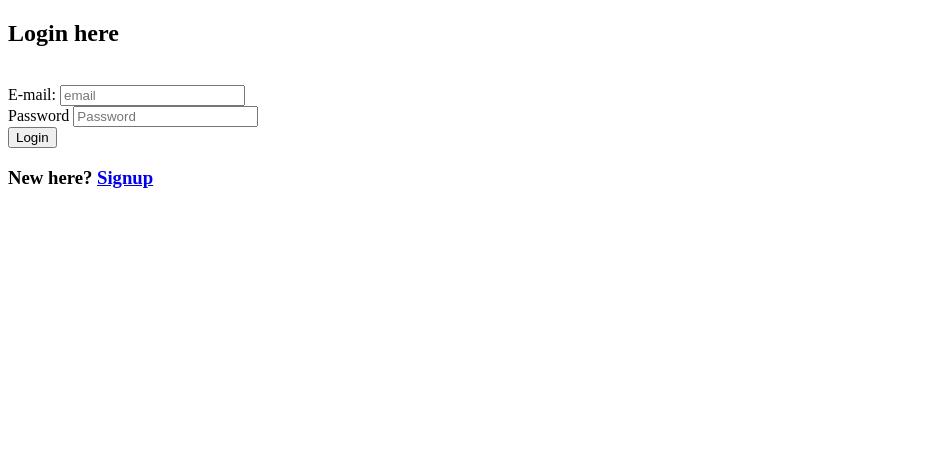
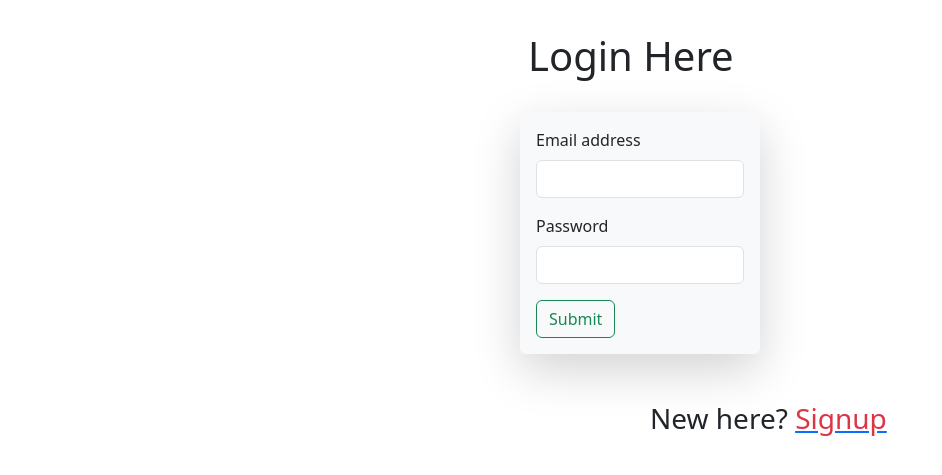
Before and after one commit to aplloshahriar/Storage-Management, a PHP site: page /login.php in a window 1280 px wide. Shown: the top 475 px of the page, without its empty margins (0-942 px from the left). Run offline with PHP 8.4, Linux system fonts and the light colour scheme; some libraries are stand-ins or nearby versions.

Commit message:
css added login and signup page

```diff
--- a/index.php
+++ b/index.php
@@ -22,7 +22,7 @@ if (!empty($user_name)) {
 
         </div>
 
-        <a class="btn btn-outline-primary" href="logout.php">Logout</a>
+        <a class="btn btn-outline-warning" href="logout.php">Logout</a>
 
 
 
--- a/login.php
+++ b/login.php
@@ -10,6 +10,7 @@ session_start();
     <meta charset="UTF-8">
     <meta name="viewport" content="width=device-width, initial-scale=1.0">
     <title>Login</title>
+    <link href="node_modules/bootstrap/dist/css/bootstrap.min.css" rel="stylesheet">
 
     <!-- get data from signup -->
     <?php
@@ -31,7 +32,7 @@ session_start();
             $user_firstName = $data['user_firstName'];
             $user_email = $data['user_email'];
             $_SESSION['name'] = $user_firstName;
-            $_SESSION['email'] =  $user_email;
+            $_SESSION['email'] = $user_email;
 
             header("location:index.php");
         } else {
@@ -40,13 +41,38 @@ session_start();
     }
     ?>
     <!-- form to input -->
-    <form  action="<?php echo $_SERVER['PHP_SELF']; ?>" method="POST">
-        <h2 > Login here</h2> <br>
-        E-mail: <input type="email" name="user_email" placeholder="email"><br>
-        Password <input type="password" name="user_password" placeholder="Password"><br>
-        <input type="submit" value="Login">
-        <h3>New here? <a href="sign-up.php"> Signup</a> </h3>
+
+    <!-- <form action="<?php echo $_SERVER['PHP_SELF']; ?>" method="POST">
+            <h2> Login here</h2> <br>
+            E-mail: <input type="email" name="user_email" placeholder="email"><br>
+            Password <input type="password" name="user_password" placeholder="Password"><br>
+            <input type="submit" value="Login">
+            <h3>New here? <a href="sign-up.php"> Signup</a> </h3>
+        </form> -->
+    <h1 class=" mt-4 mx-auto p-2 " style="width: 240px">Login Here</h1>
+    <form action="<?php echo $_SERVER['PHP_SELF']; ?>" method="POST">
+        <div class=" mt-4 mx-auto p-2 shadow-lg p-3 mb-5 bg-body-tertiary rounded" style="width: 240px">
+            <div class="mb-3">
+                <label for="exampleInputEmail1" class="form-label">Email address</label>
+                <input type="email" name="user_email" class="form-control" id="exampleInputEmail1"
+                    aria-describedby="emailHelp">
+
+            </div>
+            <div class="mb-3">
+                <label for="exampleInputPassword1" class="form-label">Password</label>
+                <input type="password" class="form-control" name="user_password" id="exampleInputPassword1">
+            </div>
+
+            <button type="submit" class="btn btn-outline-success">Submit</button>
+
+        </div>
+        <h3 style="margin-left: 650px; margin-bottom: 30px;">New here?
+            <a href="sign-up.php">
+                <span class="text-danger" >Signup</span> </a>
+        </h3>
     </form>
+
+
 </head>
 
 <body>
```
Also changed, not shown: sign-up.php (+41 -1 lines).
